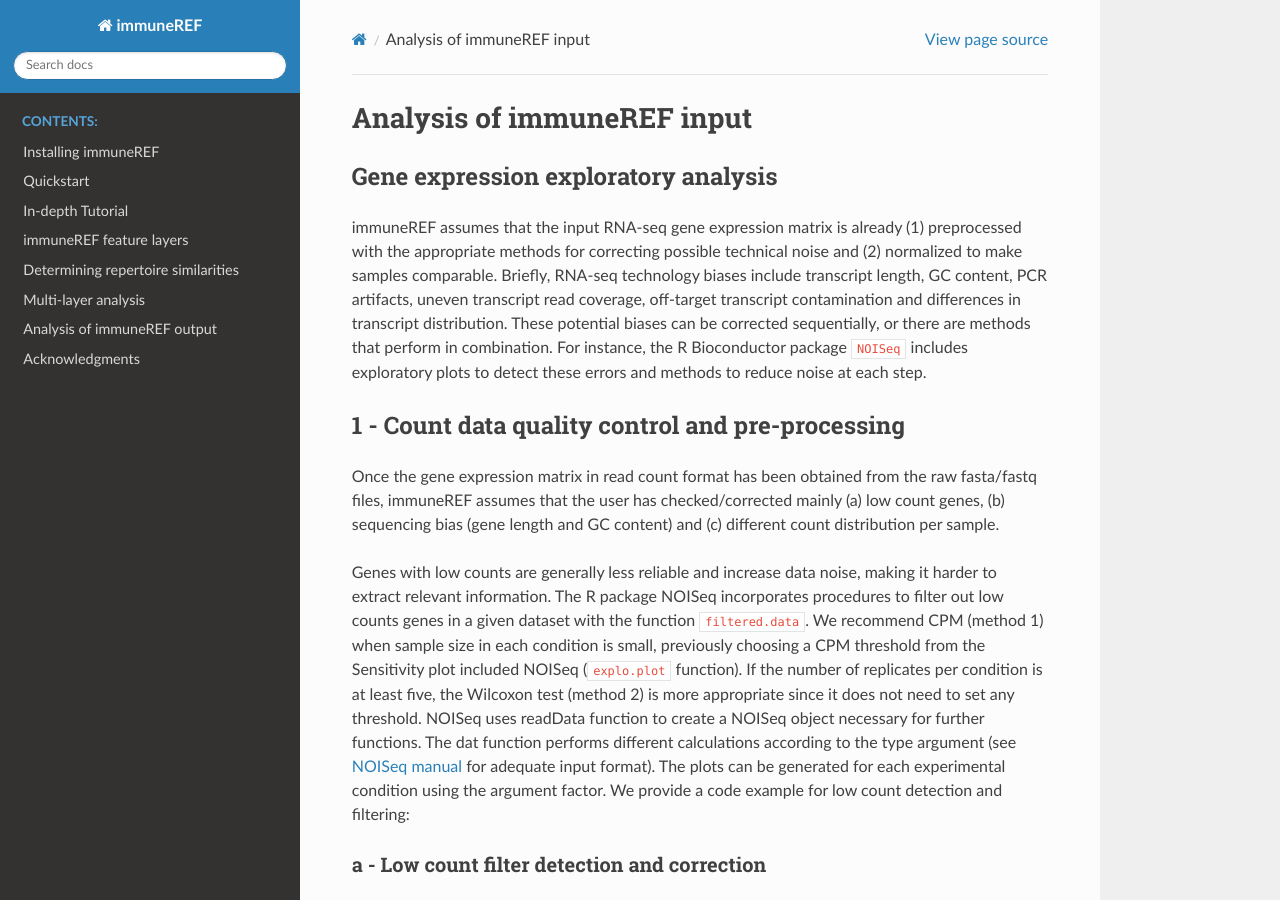
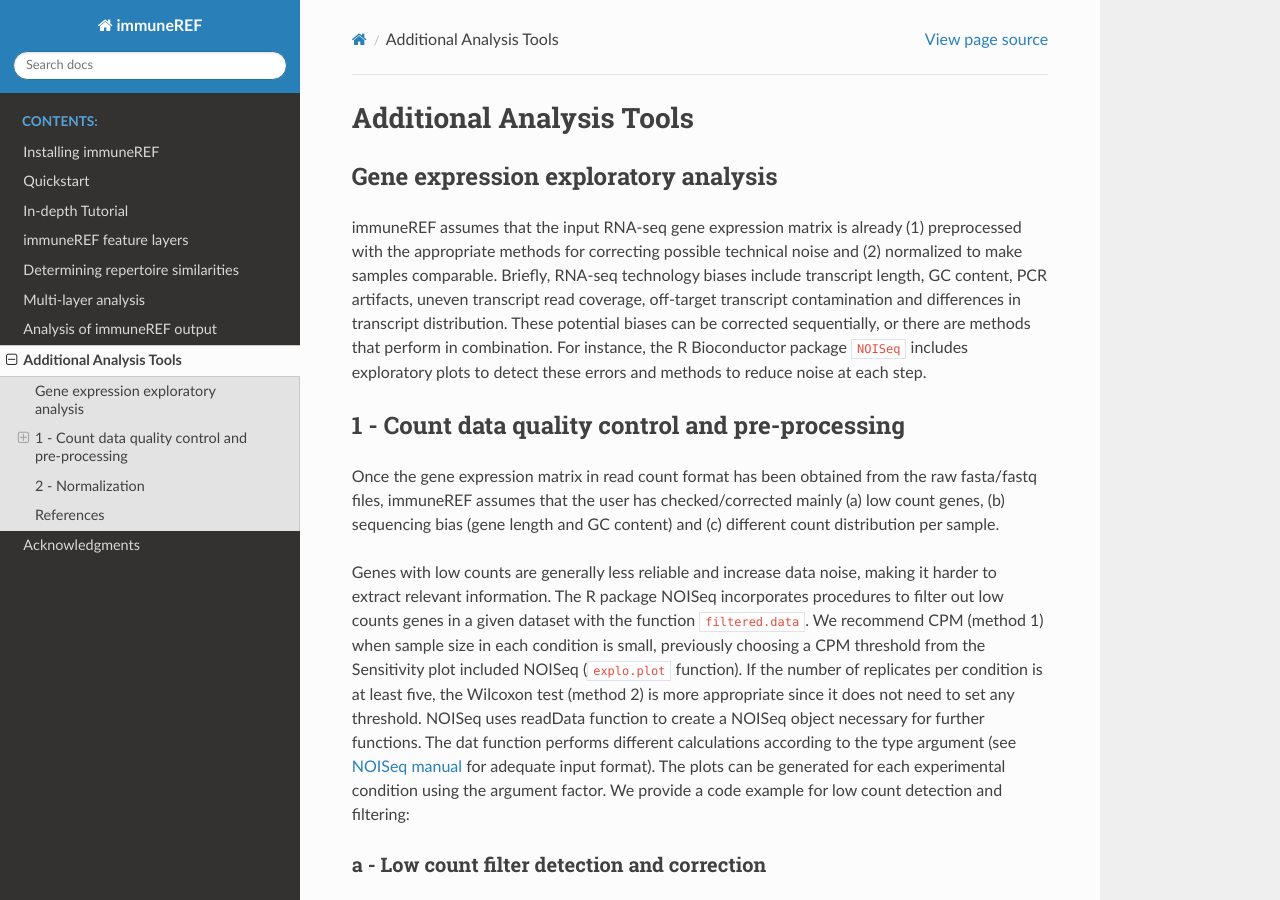
Before and after one commit to GreiffLab/immuneREF, a Sphinx documentation site: the page built from docs/source/immuneREF_additional_analysis.rst, in a window 1280 px wide and 900 px high. Built offline with Sphinx 7.4.7 and the Read the Docs theme 2.0.0, drawn with Linux system fonts in a browser that asks for light colours; formulas are drawn with MathJax 3; pages that are not in the unit, such as notebooks, are missing from menus.

Commit message:
Update and rename immuneREF_input_analysis.rst to immuneREF_additional_analysis.rst

```diff
--- a/docs/source/immuneREF_input_analysis.rst
+++ b/docs/source/immuneREF_additional_analysis.rst
@@ -1,7 +1,7 @@
-.. _immuneREF_input_analysis:
+.. _immuneREF_additional_analysis:
 
 ############################
-Analysis of immuneREF input
+Additional Analysis Tools
 ############################
 
 .. toctree::
```
